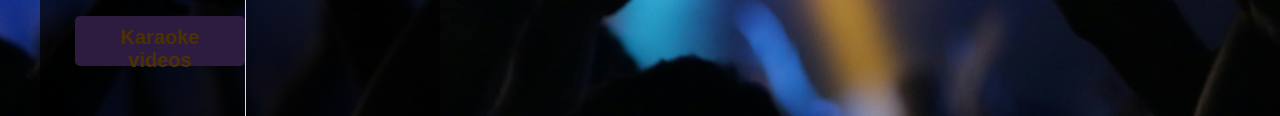
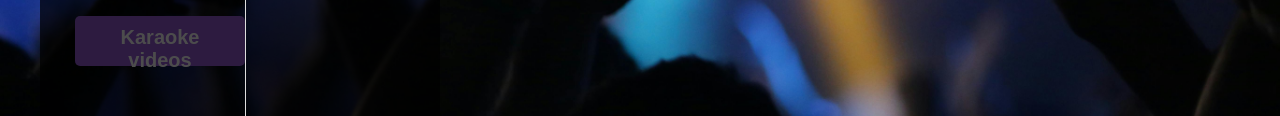
Before and after one commit to kako-rgb/djnoday, a plain HTML site: page index.html in a window 1280 px wide. Both pictures are taken after a click on the element "KARAOKE @ CAFE AMKA". Shown: the part 457-573 px from the top of the page. Drawn offline with Linux system fonts and the light colour scheme.

Commit message:
fontwhite

```diff
--- a/styles.css
+++ b/styles.css
@@ -283,7 +283,7 @@ body {
   margin-top: 220px;
   cursor: pointer;
   border-radius: 5px;
-  color: orange;
+  color: white;
   text-align: center;
   font-weight: bold;
   background-color: rgb(150, 92, 216);
```
